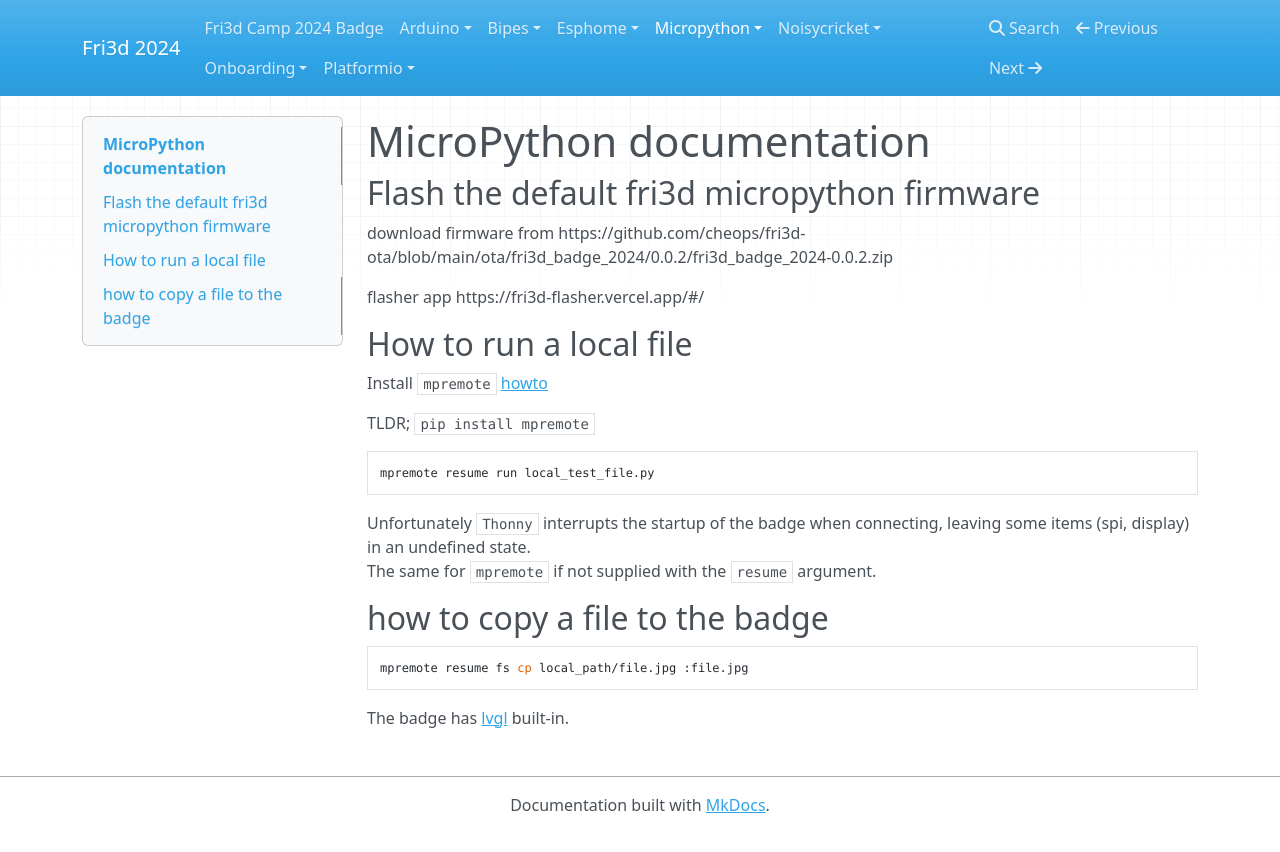
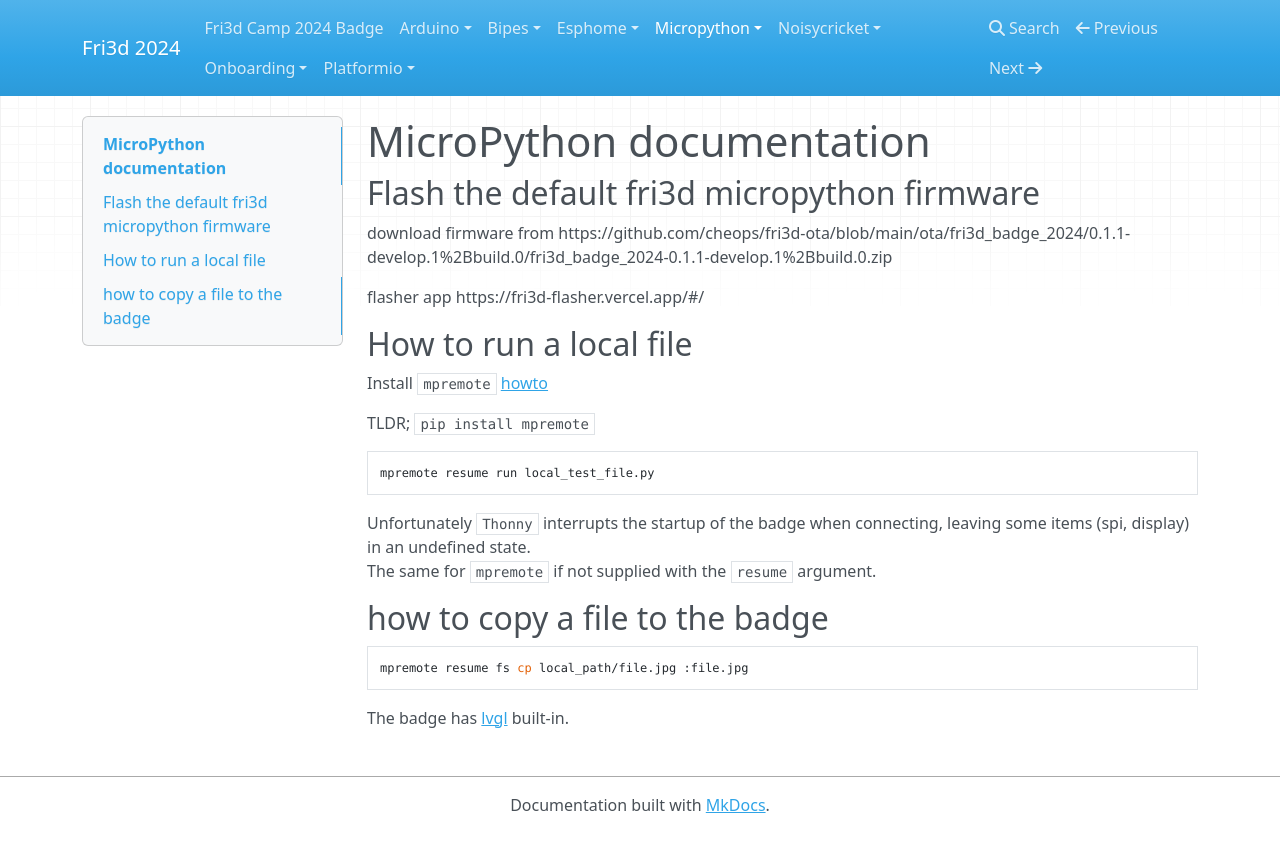
Before and after one commit to Fri3dCamp/badge_2024, an MkDocs documentation site: the page built from docs/micropython/index.md, in a window 1280 px wide. Shown: the top 852 px of the page. Built offline with MkDocs 1.6.1, drawn with Linux system fonts in a browser that asks for light colours; nearby versions of some CDN libraries; some of the changed lines change nothing that is shown.

Commit message:
updated version

```diff
--- a/docs/micropython/index.md
+++ b/docs/micropython/index.md
@@ -2,7 +2,7 @@
 
 ## Flash the default fri3d micropython firmware
 download firmware from
-https://github.com/cheops/fri3d-ota/blob/main/ota/fri3d_badge_2024/0.0.2/fri3d_badge_2024-0.0.2.zip
+https://github.com/cheops/fri3d-ota/blob/main/ota/fri3d_badge_2024/0.1.1-develop.1%2Bbuild.0/fri3d_badge_2024-0.1.1-develop.1%2Bbuild.0.zip
 
 flasher app
 https://fri3d-flasher.vercel.app/#/
```
